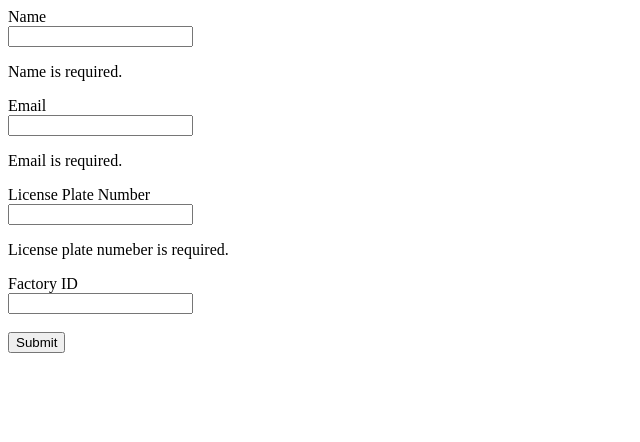
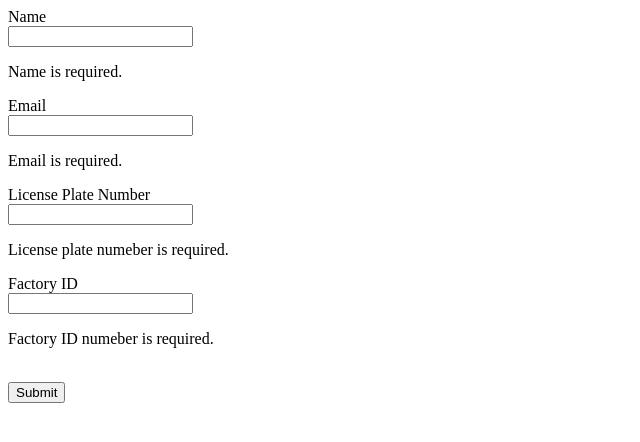
Before and after one commit to joshua-alkins/PDQ_routing_server, a Flask app: page /add-driver in a window 1280 px wide, after a click on "Submit". Shown: the top 442 px of the page, without its empty margins (0-640 px from the left). Run offline with Flask 2, Linux system fonts and the light colour scheme; the visitor is signed in with stand-in values (Sample User, id 1).

Commit message:
fixed fectory_id error tag in add driver form

```diff
--- a/routing_server/Webpages/templates/add_driver_form.html
+++ b/routing_server/Webpages/templates/add_driver_form.html
@@ -44,7 +44,7 @@
 
     <label for="factory_id">Factory ID</label><br>
     <input type="text" id="factory_id" name="factory_id"><br>
-    <p id="license_error" style="display:none;">Factory ID numeber is required.</p>
+    <p id="factory_id_error" style="display:none;">Factory ID numeber is required.</p>
     <br>
 </form>
 <button onclick="check_and_submit_form('driver_form',['name','email','license','factory_id'])">Submit</button>
```
